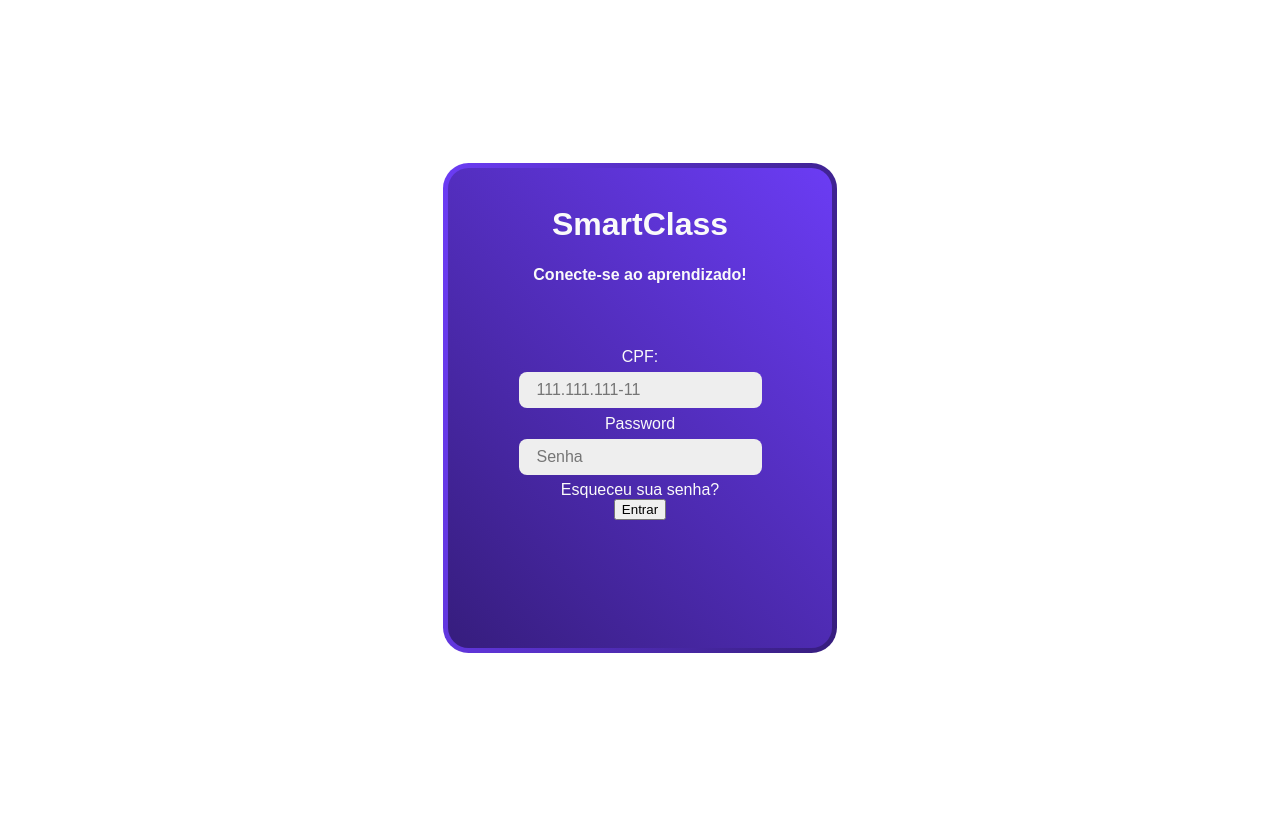
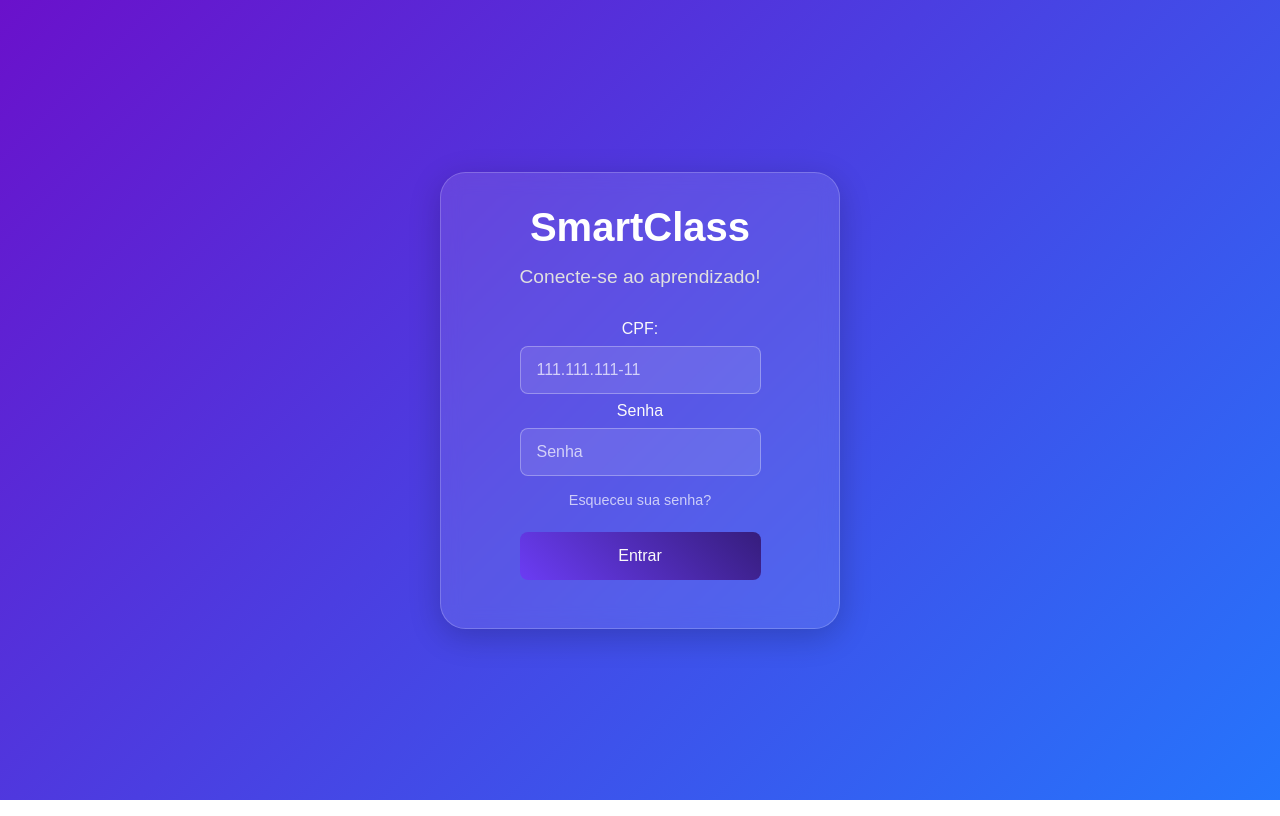
Before and after one commit to mariahlins/SmartClass-frontend, a React (Vite) app in the folder smartclass/: page / in a window 1280 px wide. Built offline with nearby package versions, Linux system fonts and the light colour scheme.

Commit message:
feat: atualiza o estilo da pagina de login, adiciona a formatacao do cpf, refatora o codigo implementando responsabilidade unica e faz a configuração dos tokens

```diff
--- /dev/null
+++ b/smartclass/controllers/loginController.js
@@ -0,0 +1,15 @@
+import api from '../services/api';
+
+class LoginController {
+    static async login(formData) {
+        try {
+            const response = await api.post('auth/login/', formData);
+            return response.data;
+        } catch (error) {
+            console.error('Erro ao enviar dados:', error.response ? error.response.data : error.message);
+            throw error;
+        }
+    }
+}
+
+export default LoginController;
--- a/smartclass/package.json
+++ b/smartclass/package.json
@@ -12,10 +12,10 @@
   "dependencies": {
     "@fontsource/poppins": "^5.2.5",
     "@fontsource/source-sans-pro": "^5.2.5",
-    "axios": "^1.8.1",
+    "axios": "^1.8.2",
     "react": "^19.0.0",
     "react-dom": "^19.0.0",
-    "react-router-dom": "^7.2.0"
+    "react-router-dom": "^7.3.0"
   },
   "devDependencies": {
     "@eslint/js": "^9.21.0",
--- /dev/null
+++ b/smartclass/services/api.js
@@ -0,0 +1,43 @@
+import axios from 'axios';
+
+const api = axios.create({
+    baseURL:' http://127.0.0.1:8000/api/'
+})
+
+api.interceptors.request.use((config) =>{
+    const token = localStorage.getItem('accessToken');
+    if(token){
+        config.headers.Authorization = `Bearer ${token}`;
+    }
+    return config;
+
+}, (error) =>{
+    return Promise.reject(error);
+});
+
+
+api.interceptors.response.use((response) => response, async (error) => {
+    const originalRequest = error.config;
+    if(error.response.status === 401 && !originalRequest._retry){
+        try{
+            originalRequest._retry = true;
+
+            const refresToken = localStorage.getItem('refreshToken');
+            const response = await api.post('auth/refresh/', {refresh: refresToken});
+
+            localStorage.setItem('accessToken', response.data.access);
+            originalRequest.headers.Authorization = `Bearer ${response.data.access}`;
+
+            return api(originalRequest);
+        }catch(refreshError){
+            console.error('Erro ao atualizar token:', refreshError);
+            localStorage.removeItem('accessToken');
+            localStorage.removeItem('refreshToken');
+            window.location.href = '/';
+        }
+    }
+    return Promise.reject(error);
+}
+);
+
+export default api;
--- a/smartclass/src/pages/Login/Login.jsx
+++ b/smartclass/src/pages/Login/Login.jsx
@@ -1,33 +1,52 @@
-import styles from './Login.module.css'
-import { useState } from 'react'
-import axios from 'axios';
+import styles from './Login.module.css';
+import { useState } from 'react';
+import LoginController from '../../../controllers/loginController';
 
 const Login = () => {
     const [formData, setFormData] = useState({
-        cpf:'',
-        password:'',
-    })
+        cpf: '',
+        password: '',
+    });
+
+    const formatCPF = (value) => {
+        const cleanedValue = value.replace(/\D/g, '');
+
+        let formattedValue = cleanedValue.replace(/(\d{3})(\d)/, '$1.$2');
+        formattedValue = formattedValue.replace(/(\d{3})(\d)/, '$1.$2');
+        formattedValue = formattedValue.replace(/(\d{3})(\d{1,2})$/, '$1-$2');
+
+        return formattedValue;
+    };
 
     const handleChange = (e) => {
         const { name, value } = e.target;
-        setFormData({ ...formData, [name]: value });
-      };
 
-    const handleSubmit = async (e) =>{
+        if (name === 'cpf') {
+            const formattedValue = formatCPF(value);
+            setFormData({ ...formData, [name]: formattedValue });
+        } else {
+            setFormData({ ...formData, [name]: value });
+        }
+    };
+
+    const handleSubmit = async (e) => {
         e.preventDefault();
         try {
-          console.log("Enviando dados:", formData);
-          const response = await axios.post('http://127.0.0.1:8000/api/auth/login/', formData, {
-            headers: {
-              'Content-Type': 'application/json',
-            },
-          });
-          console.log('Resposta do servidor:', response.data);
+            const dataToSend = {
+                ...formData,
+                cpf: formData.cpf.replace(/\D/g, ''),
+            };
+
+            const response = await LoginController.login(dataToSend);
+
+            localStorage.setItem('accessToken', response.access);
+            localStorage.setItem('refreshToken', response.refresh);
+
         } catch (error) {
-          console.error('Erro ao enviar dados:', error.response ? error.response.data : error.message);
+            console.error('Erro ao enviar dados:', error);
         }
-        console.log(formData)
-    }
+        console.log(formData);
+    };
 
   return (
     <div className={styles["lgn-container"]}>
@@ -44,8 +63,9 @@ const Login = () => {
                             placeholder="111.111.111-11"
                             value={formData.cpf}
                             onChange={handleChange}
+                            maxLength={14}
                         />
-                    <label className={styles['lgn-label']}>Password</label>
+                    <label className={styles['lgn-label']}>Senha</label>
                         <input
                             className={styles['lgn-input']}
                             type="password"
--- a/smartclass/src/pages/Login/Login.module.css
+++ b/smartclass/src/pages/Login/Login.module.css
@@ -1,45 +1,107 @@
-.lgn-container{
+* {
+    margin: 0;
+    padding: 0;
+    box-sizing: border-box;
+}
+
+html, body {
+    height: 100%;
+    overflow: hidden;
+}
+
+.lgn-container {
     display: flex;
     justify-content: center;
     align-items: center;
     height: 100vh;
+    background: linear-gradient(135deg, #6a11cb, #2575fc);
+    font-family: "Poppins", sans-serif;
+    padding: 0;
+    margin: 0;
 }
 
-.lgn-content{
+.lgn-content {
     display: flex;
     flex-direction: column;
     align-items: center;
-    width: 30vw;
-    height: 60vh;
-    border: 5px solid transparent;
+    width: 400px;
+    padding: 2rem;
     border-radius: 1.6rem;
-    background: linear-gradient(45deg, #361d7d, #6b3cf4) padding-box, linear-gradient(-80deg, #361d7d, #6b3cf4) border-box;
-    font-family: "Poppins", sans-serif;
+    background: rgba(255, 255, 255, 0.1);
+    backdrop-filter: blur(10px);
+    border: 1px solid rgba(255, 255, 255, 0.2);
+    box-shadow: 0 8px 32px rgba(0, 0, 0, 0.2);
     color: #fafafa;
+    text-align: center;
 }
 
-.lgn-content h1{
-    padding-top: 2.4rem;
+.lgn-content h1 {
+    font-size: 2.5rem;
     margin: 0;
+    color: #fff;
+    font-weight: 600;
 }
 
-.lgn-content h4{
-    margin: 1.4rem 0 4rem 0;
+.lgn-content h4 {
+    font-size: 1.2rem;
+    margin: 1rem 0 2rem 0;
+    color: #e0e0e0;
+    font-weight: 400;
 }
 
-.login-form{
+.login-form {
     display: flex;
     flex-direction: column;
     align-items: center;
+    width: 100%;
 }
 
-.login-form input{
-    height: 2rem;
-    background-color: #eeeeee;
-    color: #454545;
-    border-radius: .5rem;
+.login-form input {
+    width: 100%;
+    height: 3rem;
+    background-color: rgba(255, 255, 255, 0.1);
+    color: #fafafa;
+    border-radius: 0.5rem;
     padding: 0 1rem;
-    border: 2px solid transparent;
+    border: 1px solid rgba(255, 255, 255, 0.3);
     font-size: 1rem;
-    margin: .4rem;
+    margin: 0.5rem 0;
+    transition: all 0.3s ease;
 }
+
+.login-form input::placeholder {
+    color: rgba(255, 255, 255, 0.7);
+}
+
+.login-form input:focus {
+    outline: none;
+    border-color: #6b3cf4;
+    background-color: rgba(255, 255, 255, 0.2);
+    box-shadow: 0 0 8px rgba(107, 60, 244, 0.5);
+}
+
+.login-form button {
+    width: 100%;
+    height: 3rem;
+    background: linear-gradient(45deg, #6b3cf4, #361d7d);
+    color: #fafafa;
+    border: none;
+    border-radius: 0.5rem;
+    font-size: 1rem;
+    font-weight: 500;
+    margin: 1rem 0;
+    cursor: pointer;
+    transition: all 0.3s ease;
+}
+
+.login-form button:hover {
+    box-shadow: 0 4px 12px rgba(107, 60, 244, 0.4);
+}
+
+.esqueceu-senha {
+    color: rgba(255, 255, 255, 0.7);
+    font-size: 0.9rem;
+    text-decoration: none;
+    margin: 0.5rem 0;
+    transition: color 0.3s ease;
+}
```
Also changed, not shown: 1 other file (tests, documents, lock files or other folders).
